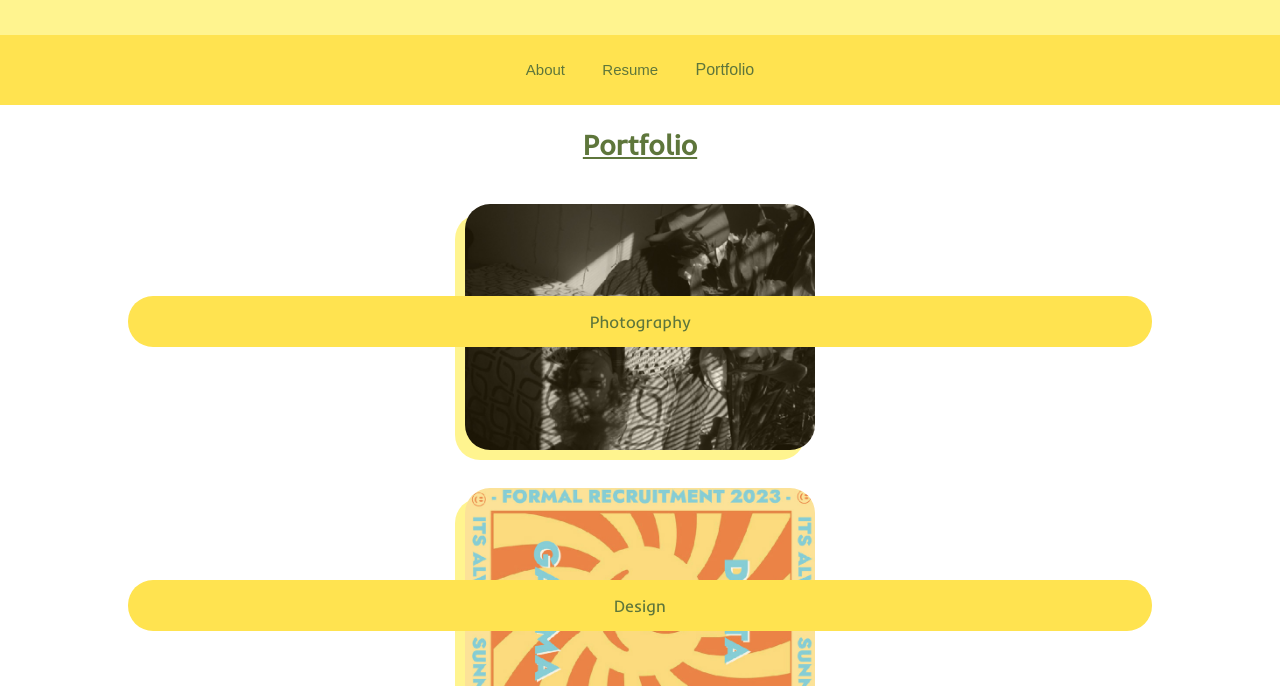
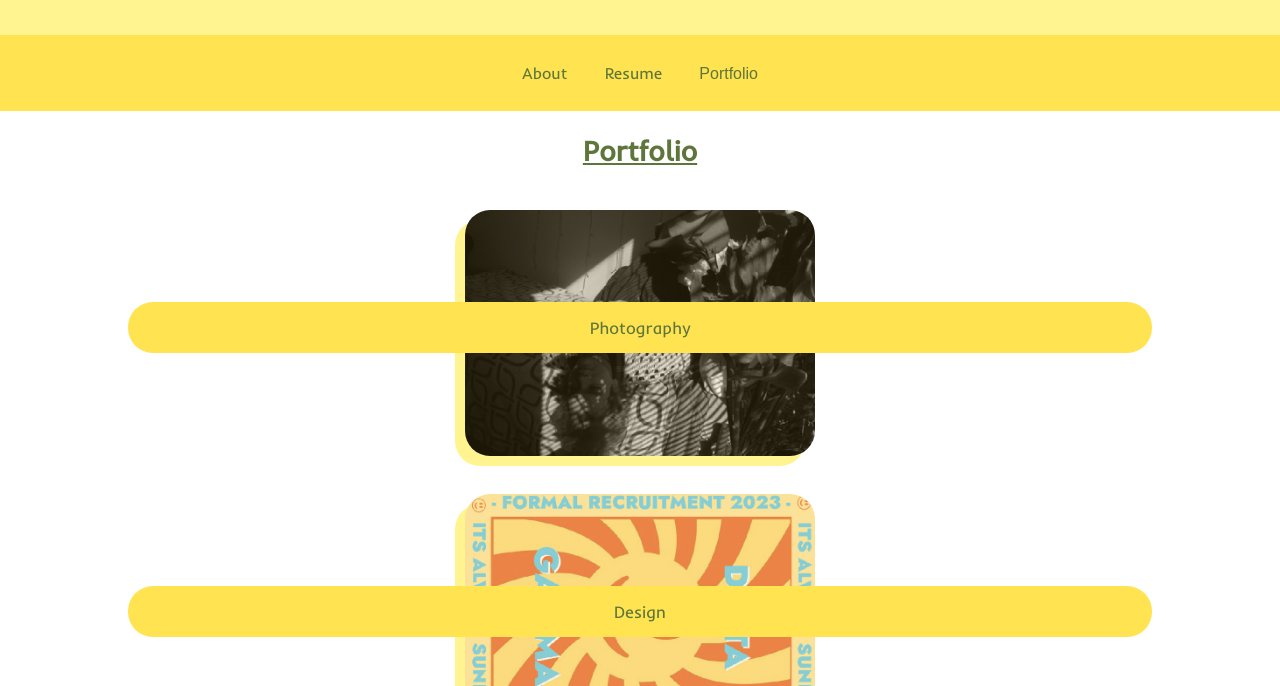
Before and after one commit to hannah-dez/idm221-hd434, a plain HTML site: page portfolio.html in a window 1280 px wide. Shown: the part 114-800 px from the top of the page. Drawn offline with Linux system fonts and the light colour scheme.

Commit message:
Menu Update
Fixed the buttons and links in menu

```diff
--- a/css/stylesheet.css
+++ b/css/stylesheet.css
@@ -127,7 +127,7 @@ h3 p{
         .dropbtn {
           background-color: #FFE350;
           color: #5E763B;
-          padding: 16px;
+          padding: 1em;
           font-size: 1em;
           border: none;
         }
@@ -136,7 +136,7 @@ h3 p{
           background-color: #FFE350;
           color: #5E763B;
           padding: 16px;
-          font-size: 15px;
+          font-size: 1em;
           border: none;
           position: relative;
           display: inline-block;}
--- a/portfolio.html
+++ b/portfolio.html
@@ -1,18 +1,21 @@
 <!DOCTYPE html>
 <html lang="en">
+<head>
   <link href="css/stylesheet.css" rel="stylesheet">
-  <head>
     <meta charset="UTF-8">
     <meta name="viewport" content="width=device-width, initial-scale=1.0">
     <title>Document</title>
 </head>
-<main>
+<body>
     <header>
         <h1 id="title"><a href="index.html">Hannah Desmond</a></h1>
         <div id= "menu">
-        <button class="menuitem"><a href="about.html">About</a></button>
-
-        <button class="menuitem"><a href="resume.html">Resume</a></button>
+            <div class="menuitem">
+              <a href="about.html">About</a>
+            </div>
+            <div class="menuitem">
+              <a href="resume.html">Resume</a>
+            </div>
             <div class="dropdown">
                     <button class="dropbtn">Portfolio</button>
                     <div class="dropdown-content">
```
Also changed, not shown: about.html (+6 -2 lines), cat-track.html (+7 -4 lines), design.html (+7 -4 lines), focust.html (+7 -4 lines), index.html (+7 -5 lines), photography.html (+7 -4 lines), resume.html (+6 -2 lines), ug-redesign.html (+12 -9 lines). Lines whose indentation alone changed are shown as unchanged.
